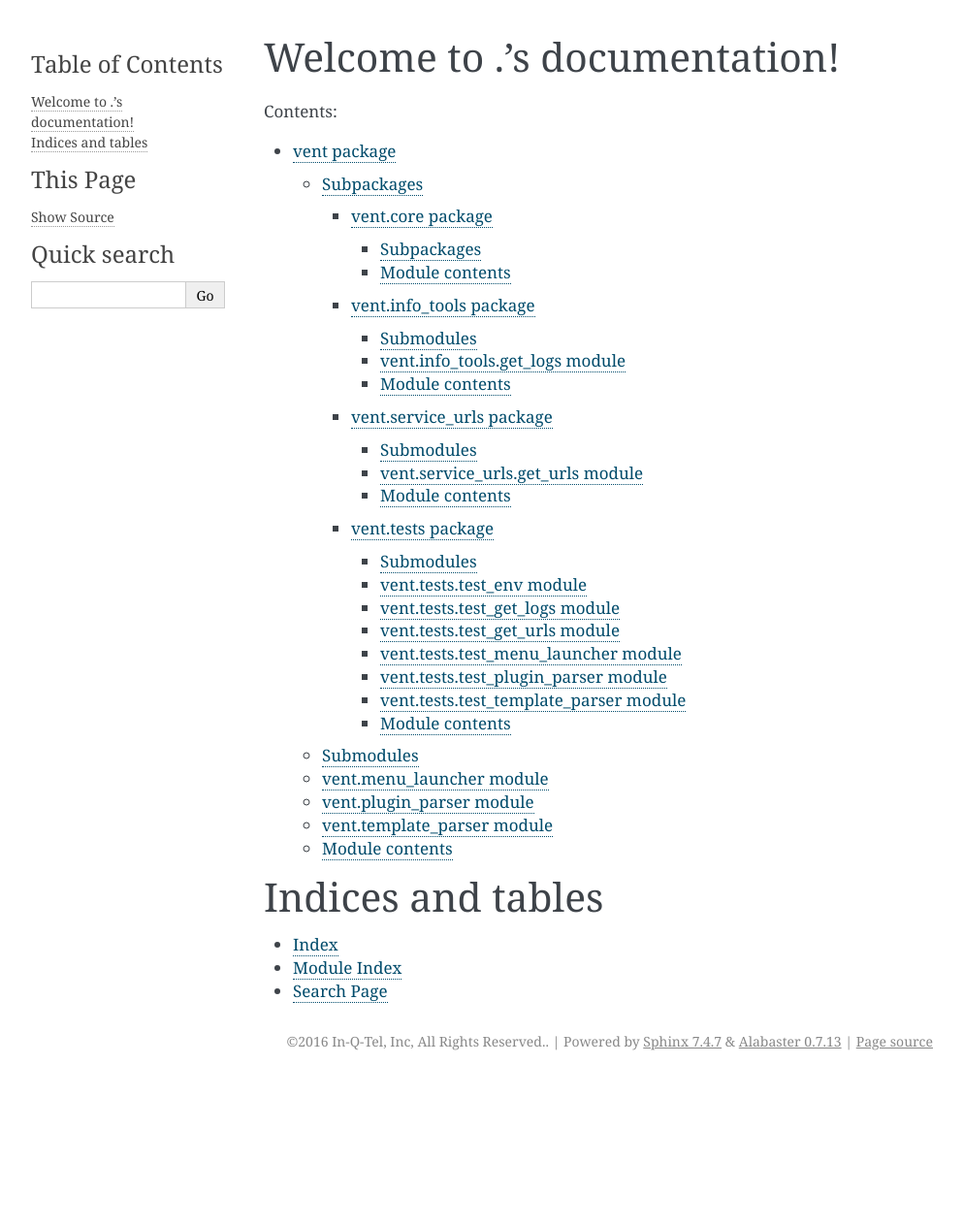
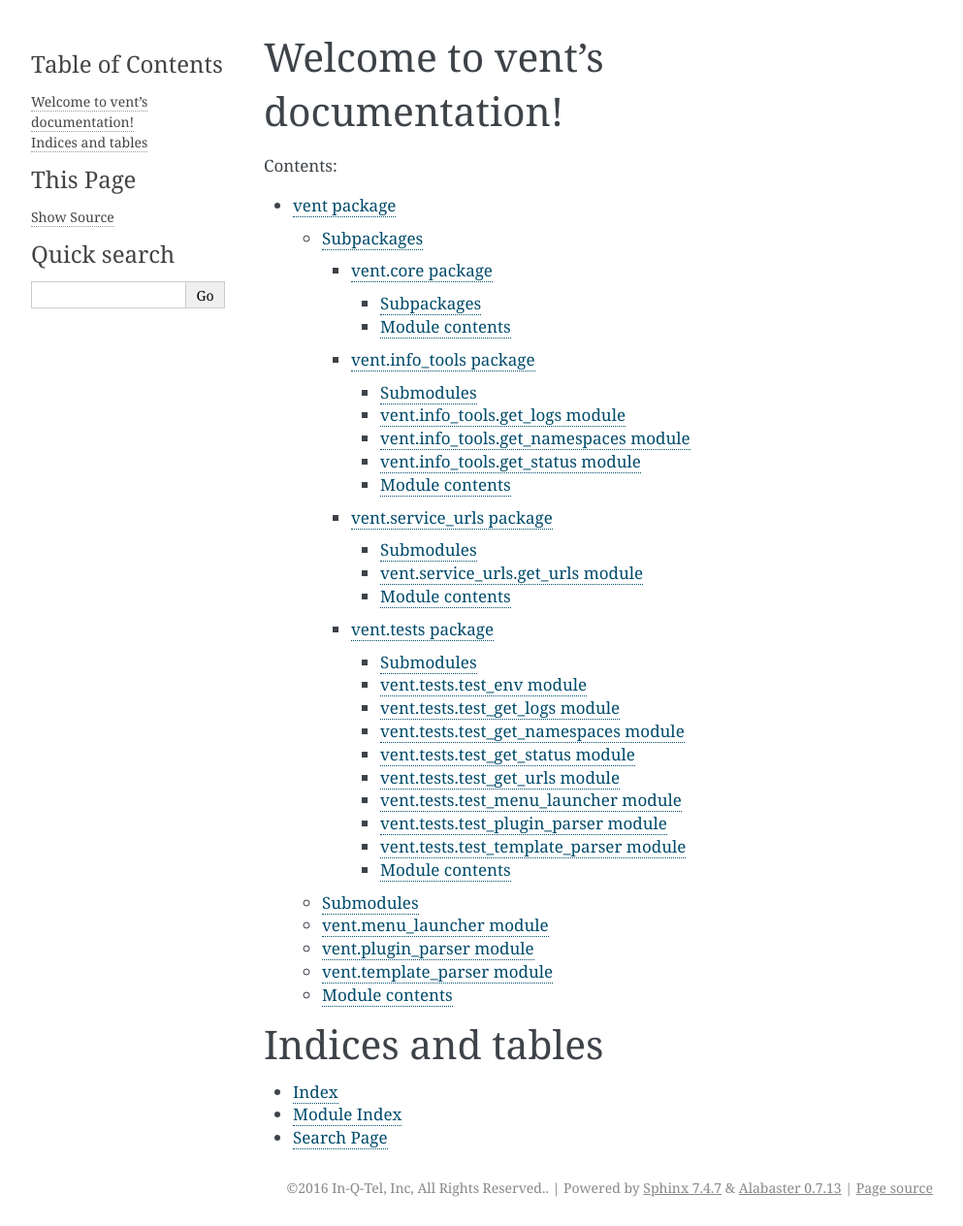
Before and after one commit to CyberReboot/vent, a Sphinx documentation site: the page built from docs/index.rst, in a window 1280 px wide. Shown: the whole page at 97% size, without its empty margins (148-1141 px from the left). Built offline with Sphinx 7.4.7, drawn with Linux system fonts in a browser that asks for light colours; before the commit the page ends 1113 px from its top, so only the background shows below that.

```diff
--- a/docs/conf.py
+++ b/docs/conf.py
@@ -53,9 +53,9 @@ copyright = u'2016 In-Q-Tel, Inc, All Rights Reserved.'
 # built documents.
 #
 # The short X.Y version.
-version = 'v0.1.2-dev'
+version = 'v0.1.2'
 # The full version, including alpha/beta/rc tags.
-release = 'v0.1.2-dev'
+release = 'v0.1.2'
 
 # The language for content autogenerated by Sphinx. Refer to documentation
 # for a list of supported languages.
--- a/docs/index.rst
+++ b/docs/index.rst
@@ -1,10 +1,10 @@
-.. . documentation master file, created by
-   sphinx-quickstart on Fri Jul 15 10:10:35 2016.
+.. vent documentation master file, created by
+   sphinx-quickstart on Mon Jul 25 09:29:33 2016.
    You can adapt this file completely to your liking, but it should at least
    contain the root `toctree` directive.
 
-Welcome to .'s documentation!
-=============================
+Welcome to vent's documentation!
+================================
 
 Contents:
 
--- a/docs/vent.info_tools.rst
+++ b/docs/vent.info_tools.rst
@@ -12,6 +12,22 @@ vent.info_tools.get_logs module
     :undoc-members:
     :show-inheritance:
 
+vent.info_tools.get_namespaces module
+-------------------------------------
+
+.. automodule:: vent.info_tools.get_namespaces
+    :members:
+    :undoc-members:
+    :show-inheritance:
+
+vent.info_tools.get_status module
+---------------------------------
+
+.. automodule:: vent.info_tools.get_status
+    :members:
+    :undoc-members:
+    :show-inheritance:
+
 
 Module contents
 ---------------
--- a/docs/vent.tests.rst
+++ b/docs/vent.tests.rst
@@ -16,6 +16,22 @@ vent.tests.test_get_logs module
 -------------------------------
 
 .. automodule:: vent.tests.test_get_logs
+    :members:
+    :undoc-members:
+    :show-inheritance:
+
+vent.tests.test_get_namespaces module
+-------------------------------------
+
+.. automodule:: vent.tests.test_get_namespaces
+    :members:
+    :undoc-members:
+    :show-inheritance:
+
+vent.tests.test_get_status module
+---------------------------------
+
+.. automodule:: vent.tests.test_get_status
     :members:
     :undoc-members:
     :show-inheritance:
```
Also changed, not shown: CHANGELOG.md (+24 -1 lines), 1 other file.
